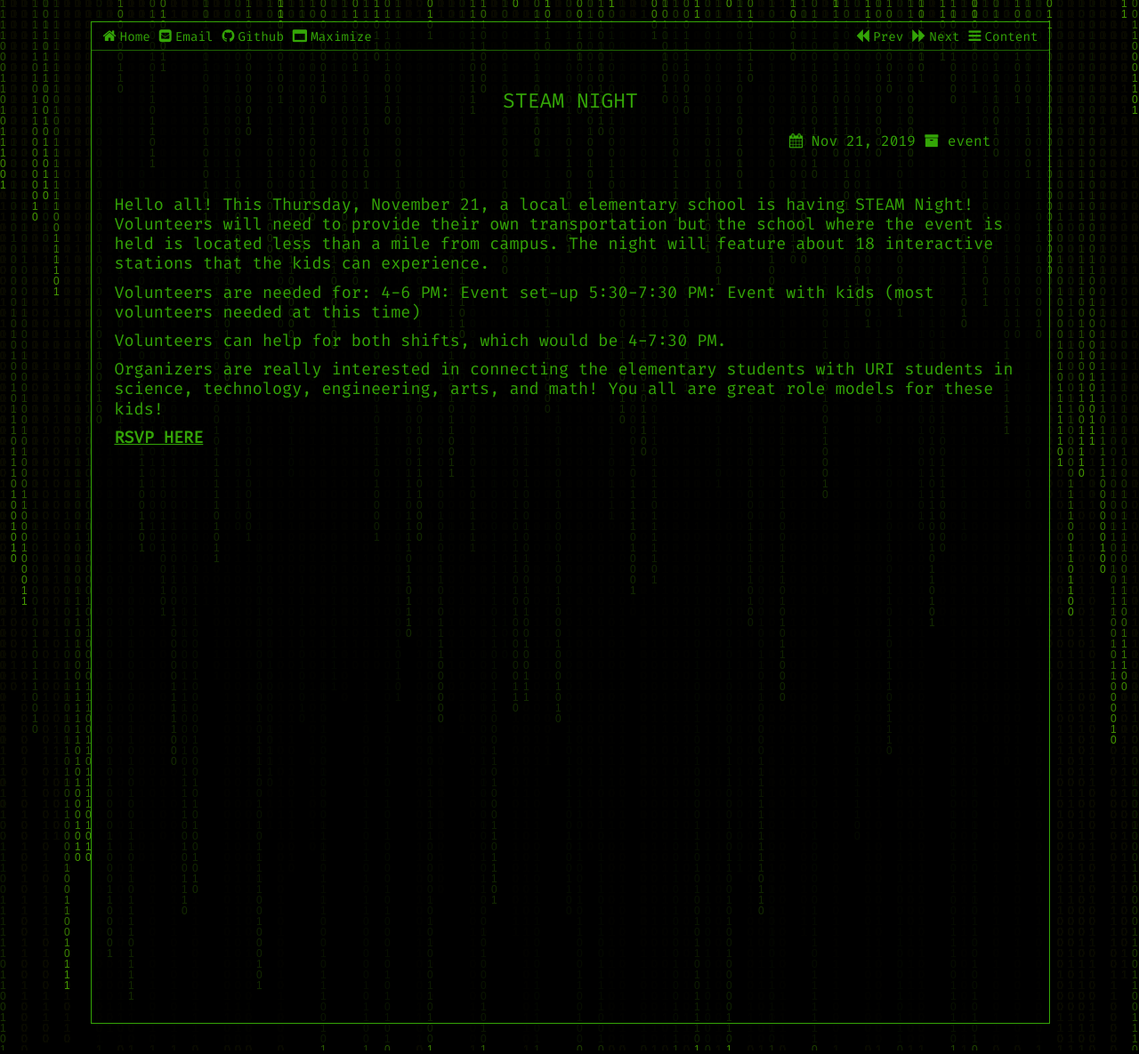
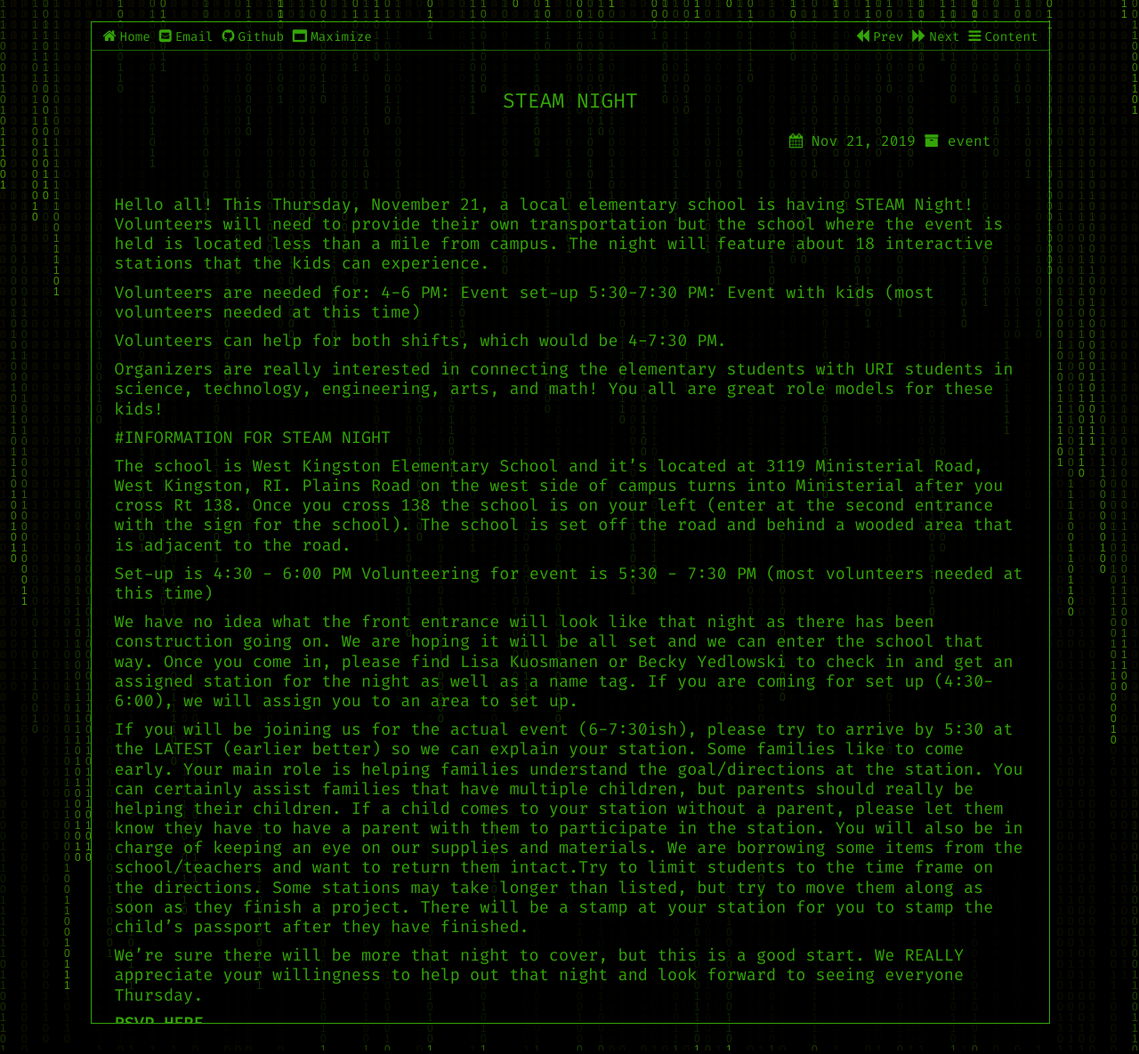
Before and after one commit to ramhacks/ramhacks.github.io, a Jekyll site: the page built from _posts/2019-10-21-STEAMNIGHT.md, in a window 1280 px wide. Shown: the whole page at 89% size. Built offline with Jekyll 4.4.1, drawn with Linux system fonts in a browser that asks for light colours.

Commit message:
Update 2019-10-21-STEAMNIGHT.md

```diff
--- a/_posts/2019-10-21-STEAMNIGHT.md
+++ b/_posts/2019-10-21-STEAMNIGHT.md
@@ -17,4 +17,20 @@ Volunteers can help for both shifts, which would be 4-7:30 PM.
 Organizers are really interested in connecting the elementary students with URI students in science, technology, engineering, arts, and math!
 You all are great role models for these kids!
 
+
+#INFORMATION FOR STEAM NIGHT
+
+The school is West Kingston Elementary School and it’s located at 3119 Ministerial Road, West Kingston, RI. Plains Road on the west side of campus turns into Ministerial after you cross Rt 138. Once you cross 138 the school is on your left (enter at the second entrance with the sign for the school). The school is set off the road and behind a wooded area that is adjacent to the road.
+
+Set-up is 4:30 - 6:00 PM
+Volunteering for event is 5:30 - 7:30 PM (most volunteers needed at this time)
+
+We have no idea what the front entrance will look like that night as there has been construction going on. We are hoping it will be all set and we can enter the school that way.  Once you come in, please find Lisa Kuosmanen or Becky Yedlowski to check in and get an assigned station for the night as well as a name tag.  If you are coming for set up (4:30-6:00), we will assign you to an area to set up.
+
+If you will be joining us for the actual event (6-7:30ish), please try to arrive by 5:30 at the LATEST (earlier better) so we can explain your station. Some families like to come early. Your main role is helping families understand the goal/directions at the station. You can certainly assist families that have multiple children, but parents should really be helping their children. If a child comes to your station without a parent, please let them know they have to have a parent with them to participate in the station. You will also be in charge of keeping an eye on our supplies and materials. We are borrowing some items from the school/teachers and want to return them intact.Try to limit students to the time frame on the directions. Some stations may take longer than listed, but try to move them along as soon as they finish a project. There will be a stamp at your station for you to stamp the child's passport after they have finished.
+
+We're sure there will be more that night to cover, but this is a good start.  We REALLY appreciate your willingness to help out that night and look forward to seeing everyone Thursday.
+
+
+
 [**RSVP HERE**](https://docs.google.com/forms/d/e/1FAIpQLSeuNS8B2wTNJXS0EcRkac8PvOGlzIG6qMrr3fUDnQ7Fg3pFBw/viewform)
```
